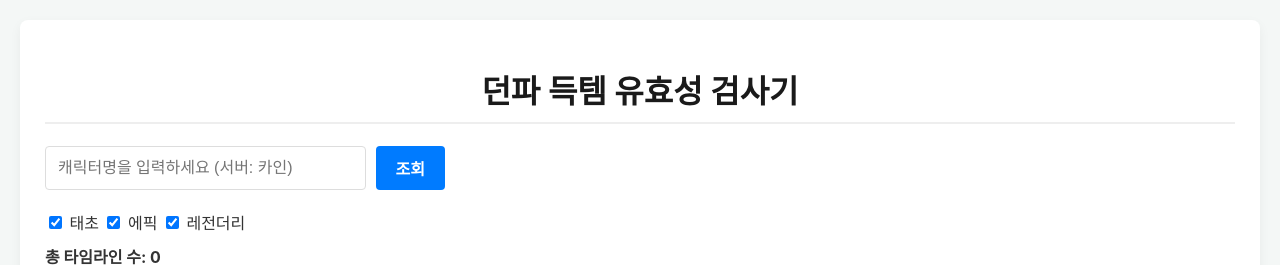
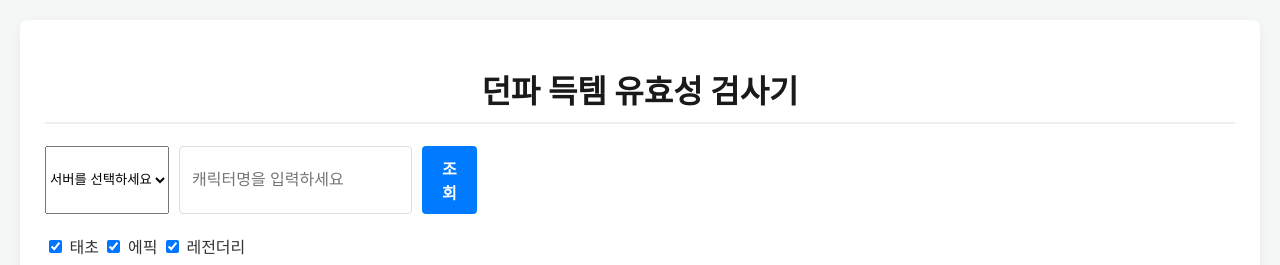
Before and after one commit to hkion159/dnf-timeline, a plain HTML site: page index.html in a window 1280 px wide. Shown: the top 265 px of the page. Drawn offline with Linux system fonts and the light colour scheme.

Commit message:
Update index.html

```diff
--- a/index.html
+++ b/index.html
@@ -154,7 +154,10 @@
     <div class="container">
         <h1>던파 득템 유효성 검사기</h1>
         <div class="input-area">
-            <input type="text" id="characterNameInput" placeholder="캐릭터명을 입력하세요 (서버: 카인)">
+            <select id="serverSelect" onchange="saveSelectedServerId(this.value)">
+        <option value="cain" disabled selected>서버를 선택하세요</option>
+    </select>
+            <input type="text" id="characterNameInput" placeholder="캐릭터명을 입력하세요">
             <button id="searchButton" onclick="startSearch()">조회</button>
         </div>
 
@@ -205,6 +208,19 @@
     </div>
 
     <script>
+
+        // 제공된 서버 데이터
+        const serverData = [
+            { "serverId" : "cain", "serverName" : "카인" },
+            { "serverId" : "diregie", "serverName" : "디레지에" },
+            { "serverId" : "siroco", "serverName" : "시로코" },
+            { "serverId" : "prey", "serverName" : "프레이" },
+            { "serverId" : "casillas", "serverName" : "카시야스" },
+            { "serverId" : "hilder", "serverName" : "힐더" },
+            { "serverId" : "anton", "serverName" : "안톤" },
+            { "serverId" : "bakal", "serverName" : "바칼" }
+        ];
+
 // 🚨 모든 타임라인 데이터를 저장할 전역 변수 🚨
 let allTimelinePages = [];
 let filteredTimelinePages = [];
@@ -240,7 +256,7 @@ const MAX_TAECHO_SLOTS = TAECHO_SLOTS.length; // 3
 // Vercel에 배포된 경우, /api/proxy는 api/proxy.js 서버리스 함수로 연결됩니다.
 const PROXY_BASE_URL = "/api/proxy/df"; // Neople API의 /df 이전 경로를 프록시로 지정
 
-        const SERVER_ID = "cain";
+        let SERVER_ID = "cain";
 
         // 아이템 등급 우선순위 (높을수록 좋음)
         const RARITY_ORDER = {
@@ -453,7 +469,7 @@ async function getTimelineItemDetails(allItemIds) {
                 statusEl.textContent = "캐릭터 ID 조회 중...";
                 const characterId = await getCharacterId(characterName);
                 const el = document.getElementById('infoNotice');
-                el.style.background = `url('https://img-api.neople.co.kr/df/servers/cain/characters/${characterId}?zoom=1') no-repeat center`
+                el.style.background = `url('https://img-api.neople.co.kr/df/servers/${SERVER_ID}/characters/${characterId}?zoom=1') no-repeat center`
 
                 resetGlobalData();
 
@@ -762,6 +778,33 @@ document.addEventListener('DOMContentLoaded', (event) => {
         inputElement.addEventListener('keydown', handleEnterKey);
     }
 });
+
+        // 1. 드롭다운 옵션을 생성하고 추가하는 함수
+        function populateServerOptions() {
+            const selectElement = document.getElementById('serverSelect');
+
+            serverData.forEach(server => {
+                const option = document.createElement('option');
+                option.value = server.serverId; // option의 value에 serverId 저장
+                option.textContent = server.serverName; // 사용자에게 보이는 텍스트
+                selectElement.appendChild(option);
+            });
+        }
+
+        // 2. 선택된 값을 전역 변수에 저장하고 화면에 표시하는 함수
+        function saveSelectedServerId(serverId) {
+            // 전역 변수에 값 저장
+            SERVER_ID = serverId;
+
+            // 값이 저장되었는지 확인용 (선택 사항)
+            console.log("선택된 서버 ID:", selectedServerId);
+
+            // 화면에 표시
+            document.getElementById('displaySelectedId').textContent = selectedServerId;
+        }
+
+        // 페이지 로드 시 옵션 생성 함수 실행
+        document.addEventListener('DOMContentLoaded', populateServerOptions);
     </script>
 
 </body>
```
